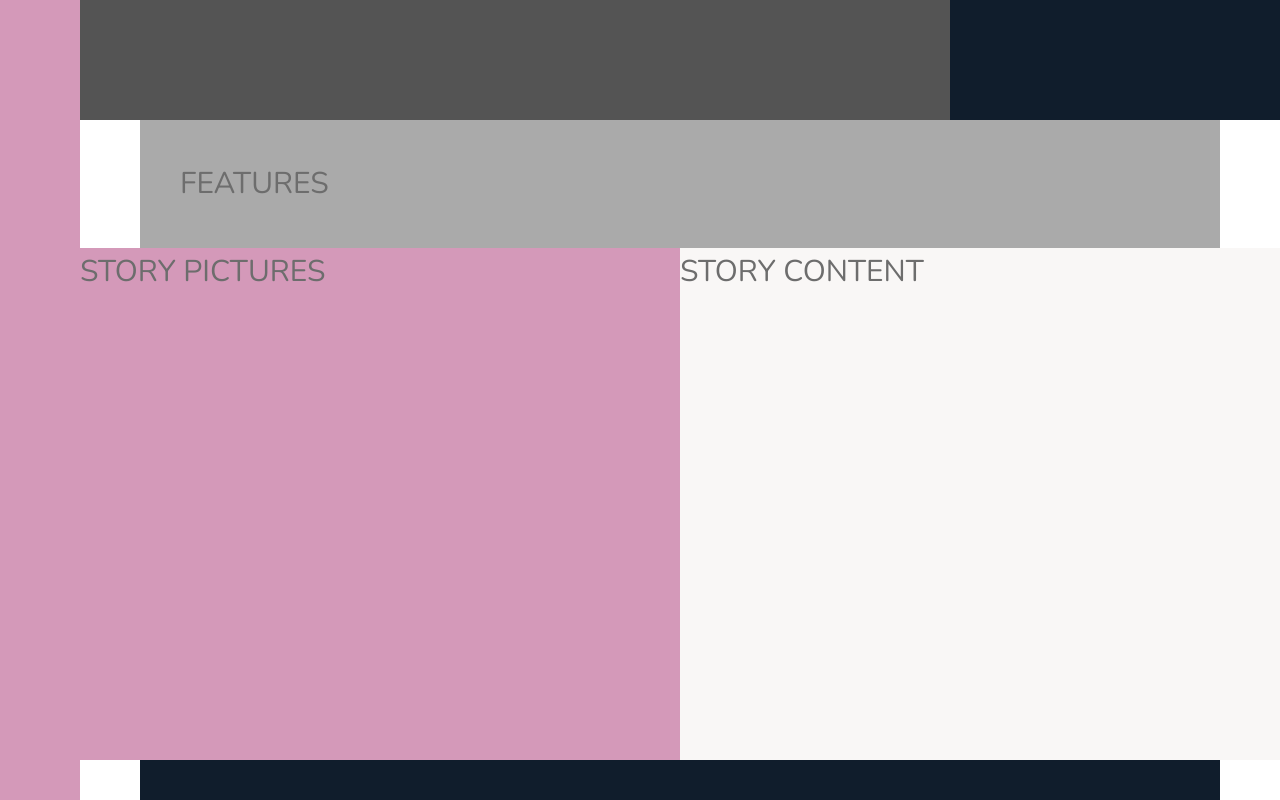
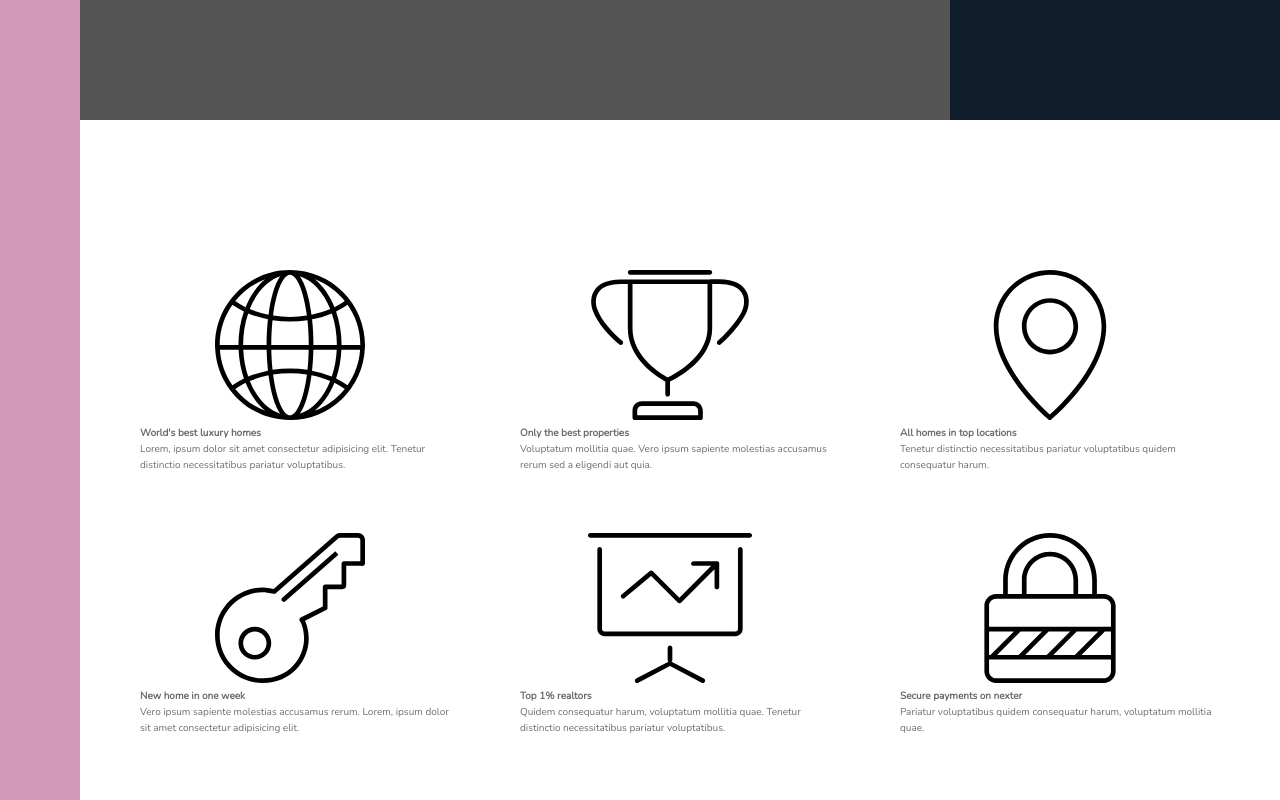
Before and after one commit to soheiiilst/nexter, a React (Create React App) app: page / in a window 1280 px wide. Shown: the part 520-1320 px from the top of the page. Built offline with nearby package versions, Linux system fonts and the light colour scheme.

Commit message:
added feature, SVGIcon and headingFour components

```diff
--- /dev/null
+++ b/src/components/Feature.jsx
@@ -0,0 +1,16 @@
+import React from 'react';
+
+import SVGIcon from './SVGIcon';
+import HeadingFour from './HeadingFour';
+
+function Feature({ header, text, icon }) {
+  return (
+    <div className='feature'>
+      <SVGIcon cName='feature__icon' iconName={icon} />
+      <HeadingFour>{header}</HeadingFour>
+      <p className='feature__text'>{text}</p>
+    </div>
+  );
+}
+
+export default Feature;
--- a/src/components/Features.jsx
+++ b/src/components/Features.jsx
@@ -1,11 +1,20 @@
-import React from 'react'
+import React from 'react';
+
+import Feature from './Feature';
+
+import FEATURES_DATA from '../data/Features.data';
 
 function Features() {
+  const data = FEATURES_DATA;
+  let cKey = 0;
+
   return (
     <section className='features'>
-      FEATURES
+      {data.map(({ header, text, icon }) => (
+        <Feature key={++cKey} header={header} text={text} icon={icon} />
+      ))}
     </section>
-  )
+  );
 }
 
-export default Features
+export default Features;
--- /dev/null
+++ b/src/components/HeadingFour.jsx
@@ -0,0 +1,7 @@
+import React from 'react';
+
+function HeadingFour({ children }) {
+  return <h4 className='heading-4'>{children}</h4>;
+}
+
+export default HeadingFour;
--- /dev/null
+++ b/src/components/SVGIcon.jsx
@@ -0,0 +1,13 @@
+import React from 'react'
+
+import sprite from '../assets/sprite.svg';
+
+function SVGIcon({iconName, cName}) {
+  return (
+    <svg className={`${cName}`}>
+      <use xlinkHref={`${sprite}#${iconName}`} />
+    </svg>
+  )
+}
+
+export default SVGIcon
--- /dev/null
+++ b/src/data/Features.data.js
@@ -0,0 +1,34 @@
+const FEATURES_DATA = [
+  {
+    header: `World's best luxury homes`,
+    text: `Lorem, ipsum dolor sit amet consectetur adipisicing elit. Tenetur distinctio necessitatibus pariatur voluptatibus.`,
+    icon: 'icon-global'
+  },
+  {
+    header: `Only the best properties`,
+    text: `Voluptatum mollitia quae. Vero ipsum sapiente molestias accusamus rerum sed a eligendi aut quia.`,
+    icon: 'icon-trophy'
+  },
+  {
+    header: `All homes in top locations`,
+    text: `Tenetur distinctio necessitatibus pariatur voluptatibus quidem consequatur harum.`,
+    icon: 'icon-map-pin'
+  },
+  {
+    header: `New home in one week`,
+    text: `Vero ipsum sapiente molestias accusamus rerum. Lorem, ipsum dolor sit amet consectetur adipisicing elit.`,
+    icon: 'icon-key'
+  },
+  {
+    header: `Top 1% realtors`,
+    text: `Quidem consequatur harum, voluptatum mollitia quae. Tenetur distinctio necessitatibus pariatur voluptatibus.`,
+    icon: 'icon-presentation'
+  },
+  {
+    header: `Secure payments on nexter`,
+    text: `Pariatur voluptatibus quidem consequatur harum, voluptatum mollitia quae.`,
+    icon: 'icon-lock'
+  }
+]
+
+export default FEATURES_DATA;
--- a/src/sass/_base.scss
+++ b/src/sass/_base.scss
@@ -43,8 +43,4 @@ body {
                          [center-start] repeat(8, [col-start] minmax(min-content, 14rem) [col-end])
                          [center-end] minmax(6rem, 1fr) [full-end];
 
-  & > * {
-    padding: 4rem;
-    font-size: 3rem;
-  }
 }
--- a/src/sass/_features.scss
+++ b/src/sass/_features.scss
@@ -1,4 +1,9 @@
 .features {
-  background-color: $color-grey-light-2;
   grid-column: center-start / center-end;
+
+  margin: 15rem 0;
+
+  display: grid;
+  grid-template-columns: repeat(3, 1fr);
+  gap: 6rem;
 }
```
Also changed, not shown: src/assets/sprite.svg (renamed from public/img/sprite.svg).
